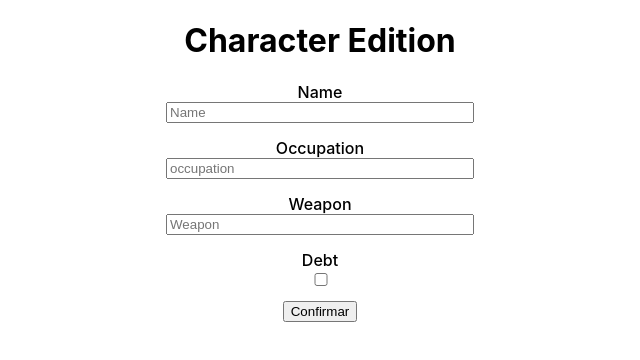
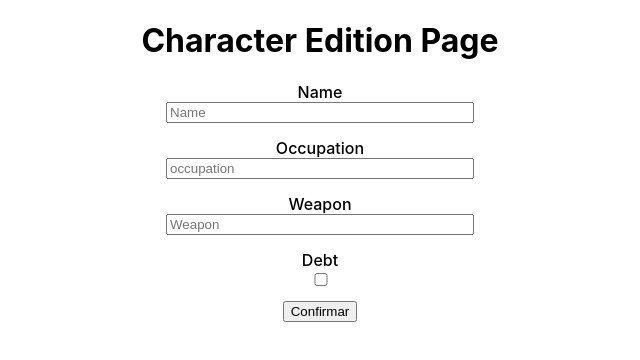
Before and after one commit to oniltos/chars-crud, a React (Create React App) app: page /edit-character/1 in a window 1280 px wide. Shown: the top 360 px of the page, without its empty margins (320-960 px from the left). Built offline with nearby package versions, Linux system fonts and the light colour scheme; no server answers.

Commit message:
Update CharacterEdit.js

```diff
--- a/src/Pages/CharacterEdit.js
+++ b/src/Pages/CharacterEdit.js
@@ -37,7 +37,7 @@
 
   return (
     <div>
-      <h1 className="title">Character Edition</h1>
+      <h1 className="title">Character Edition Page</h1>
       <form className="char-creation" onSubmit={handleSubmit}>
         <label htmlFor="name">Name</label>
         <input
```
